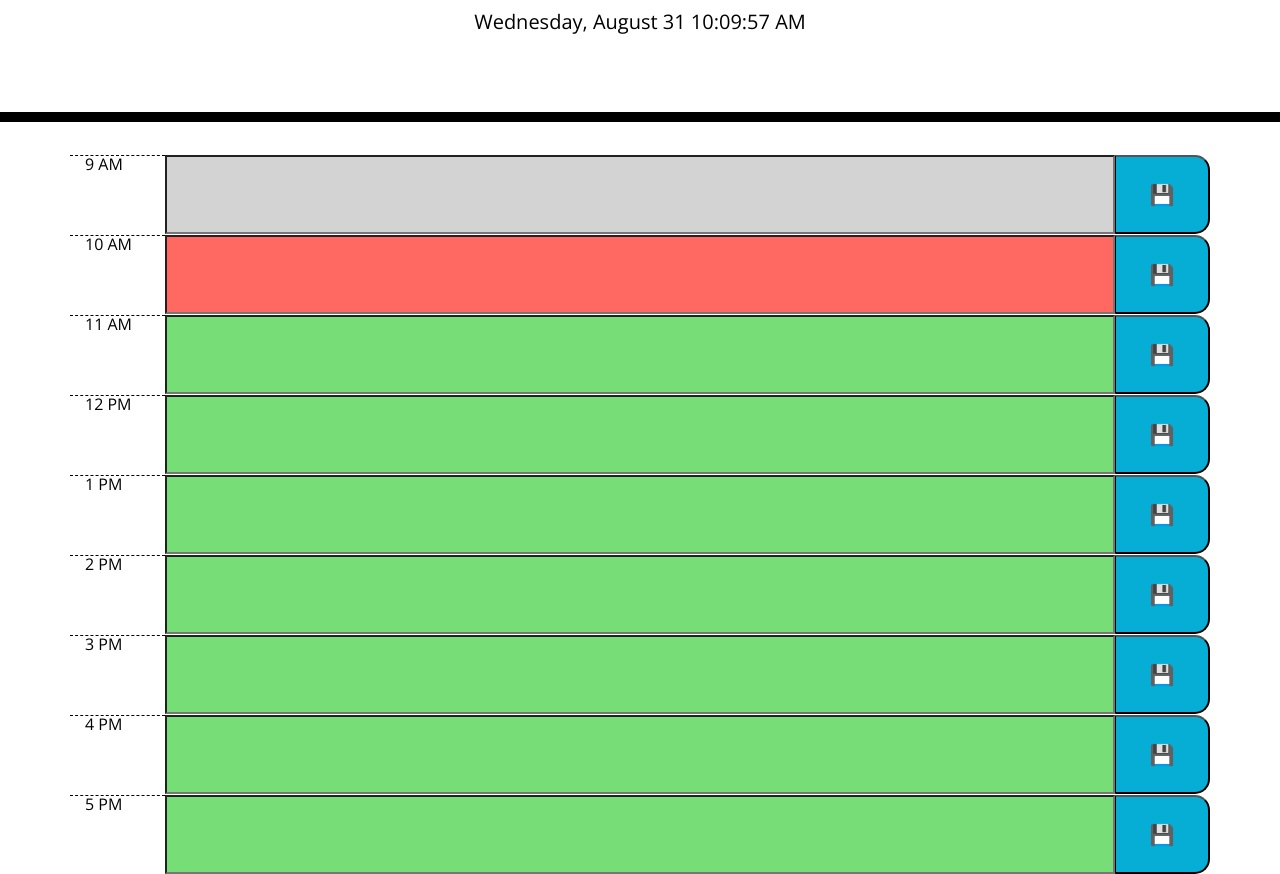
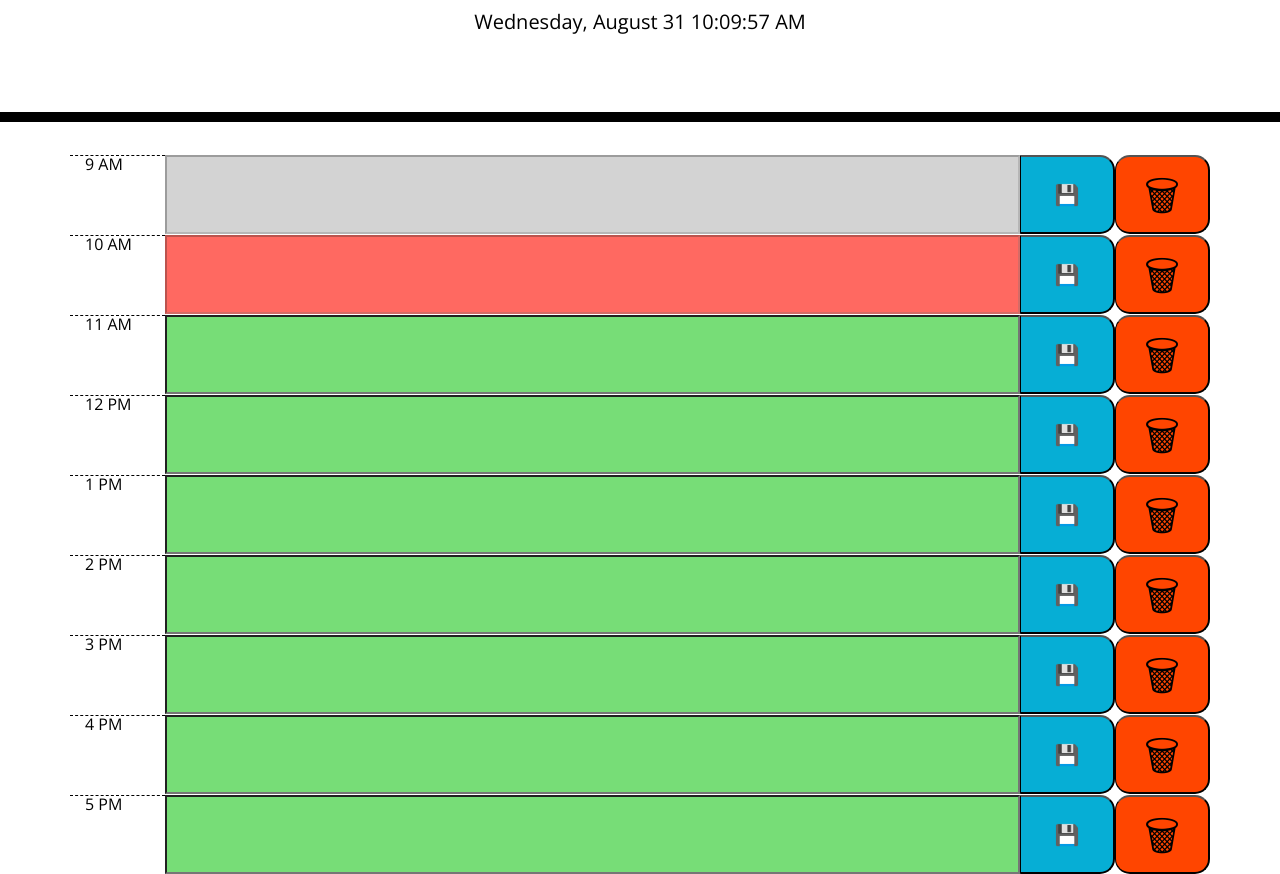
Before and after one commit to JustinSnyder611/Cool-Work-Day-Scheduler, a plain HTML site: page index.html in a window 1280 px wide. Shown: the part 182-1056 px from the top of the page. Drawn offline with nearby package versions, Linux system fonts and the light colour scheme.

Commit message:
added 'delete' buttons and finished the project

```diff
--- a/assets/css/style.css
+++ b/assets/css/style.css
@@ -47,9 +47,17 @@ textarea {
   color: white;
 }
 
+.past:hover {
+  cursor: not-allowed;
+}
+
 .present {
   background-color: #ff6961;
   color: white;
+}
+
+.present:hover {
+  cursor: not-allowed;
 }
 
 .future {
@@ -68,6 +76,20 @@ textarea {
 }
 
 .saveBtn:hover {
-  font-size: 50px;
+  font-size: 43px;
   transition: all 0.3s ease-in-out;
 }
+
+.trashBtn {
+  border-left: 1px solid black;
+  border-radius: 15px;
+  background-color: orangered;
+  color: black;
+  font-size: 40px;
+  transition: all 0.3s ease-in-out;
+}
+
+.trashBtn:hover {
+  font-size: 73px;
+  transition: all 0.3s ease-in-out;
+}
--- a/assets/javascript/script.js
+++ b/assets/javascript/script.js
@@ -19,7 +19,8 @@ let hour7 = time7.dataset.time
 let hour8 = time8.dataset.time
 let hour9 = time9.dataset.time
 let hours = [hour1,hour2,hour3,hour4,hour5,hour6,hour7,hour8,hour9]
-let currentHour = dayjs().get('hour')
+let currentHour = dayjs().get('h')
+
 
 date.innerHTML = dayjs().format('dddd, MMMM DD, h:mm:ss A')
 
@@ -27,15 +28,18 @@ setInterval(function() {
     date.innerHTML = dayjs().format('dddd, MMMM DD h:mm:ss A')
 }, 1000)
 
+
 for (let i = 0; i < 9; i++) {
-    if (currentHour == hours[i]) {
-        times[i].className = 'present col'
+    if (currentHour > hours[i]) {
+        times[i].className = 'past col';
+        times[i].disabled = true;
     }
 }
 
 for (let i = 0; i < 9; i++) {
-    if (currentHour > hours[i]) {
-        times[i].className = 'past col'
+    if (currentHour == hours[i]) {
+        times[i].className = 'present col'
+        times[i].disabled = true;
     }
 }
 
@@ -90,3 +94,49 @@ function fourButton() {
 function fiveButton() {
     localStorage.setItem('stored5pm', time9.value)
 }
+
+
+function nineTrash() {
+    localStorage.removeItem('stored9am')
+    time1.value = ''
+}
+
+function tenTrash() {
+    localStorage.removeItem('stored10am')
+    time2.value = ''
+}
+
+function elevenTrash() {
+    localStorage.removeItem('stored11am')
+    time3.value = ''
+}
+
+function twelveTrash() {
+    localStorage.removeItem('stored12pm')
+    time4.value = ''
+}
+
+function oneTrash() {
+    localStorage.removeItem('stored1pm')
+    time5.value = ''
+}
+
+function twoTrash() {
+    localStorage.removeItem('stored2pm')
+    time6.value = ''
+}
+
+function threeTrash() {
+    localStorage.removeItem('stored3pm')
+    time7.value = ''
+}
+
+function fourTrash() {
+    localStorage.removeItem('stored4pm')
+    time8.value = ''
+}
+
+function fiveTrash() {
+    localStorage.removeItem('stored5pm')
+    time9.value = ''
+}
--- a/index.html
+++ b/index.html
@@ -34,46 +34,55 @@
         <p class="col-1 hour">9 AM</p>
         <input data-time="9" id="9am" class="col">
         <button onclick="nineButton()" class="saveBtn col-1">💾</button>
+        <button onclick="nineTrash()" class="trashBtn col-1">🗑</button>
       </div>
       <div class="row">
         <p class="col-1 hour">10 AM</p>
         <input data-time="10" id="10am" class="col">
         <button onclick="tenButton()" class="saveBtn col-1">💾</button>
+        <button onclick="tenTrash()" class="trashBtn col-1">🗑</button>
       </div>
       <div class="row">
         <p class="col-1 hour">11 AM</p>
         <input data-time="11" id="11am" class="col">
         <button onclick="elevenButton()" class="saveBtn col-1">💾</button>
+        <button onclick="elevenTrash()" class="trashBtn col-1">🗑</button>
       </div>
       <div class="row">
         <p class="col-1 hour">12 PM</p>
         <input data-time="12" id="12pm" class="col">
         <button onclick="twelveButton()" class="saveBtn col-1">💾</button>
+        <button onclick="twelveTrash()" class="trashBtn col-1">🗑</button>
       </div>
       <div class="row">
         <p class="col-1 hour">1 PM</p>
         <input data-time="13" id="1pm" class="col">
         <button onclick="oneButton()" class="saveBtn col-1">💾</button>
+        <button onclick="oneTrash()" class="trashBtn col-1">🗑</button>
       </div>
       <div class="row">
         <p class="col-1 hour">2 PM</p>
         <input data-time="14" id="2pm" class="col">
         <button onclick="twoButton()" class="saveBtn col-1">💾</button>
+        <button onclick="twoTrash()" class="trashBtn col-1">🗑</button>
       </div>
       <div class="row">
         <p class="col-1 hour">3 PM</p>
         <input data-time="15" id="3pm" class="col">
         <button onclick="threeButton()" class="saveBtn col-1">💾</button>
+        <button onclick="threeTrash()" class="trashBtn col-1">🗑</button>
       </div>
       <div class="row">
         <p class="col-1 hour">4 PM</p>
         <input data-time="16" id="4pm" class="col">
         <button onclick="fourButton()" class="saveBtn col-1">💾</button>
+        <button onclick="fourTrash()" class="trashBtn col-1">🗑</button>
       </div>
       <div class="row">
         <p class="col-1 hour">5 PM</p>
         <input data-time="17" id="5pm" class="col">
         <button onclick="fiveButton()" class="saveBtn col-1">💾</button>
+        <button onclick="fiveTrash()" class="trashBtn col-1">🗑</button>
       </div>
 
 
```
Also changed, not shown: assets/images/img1.png (added), assets/images/img2.png (added), 1 other file.
